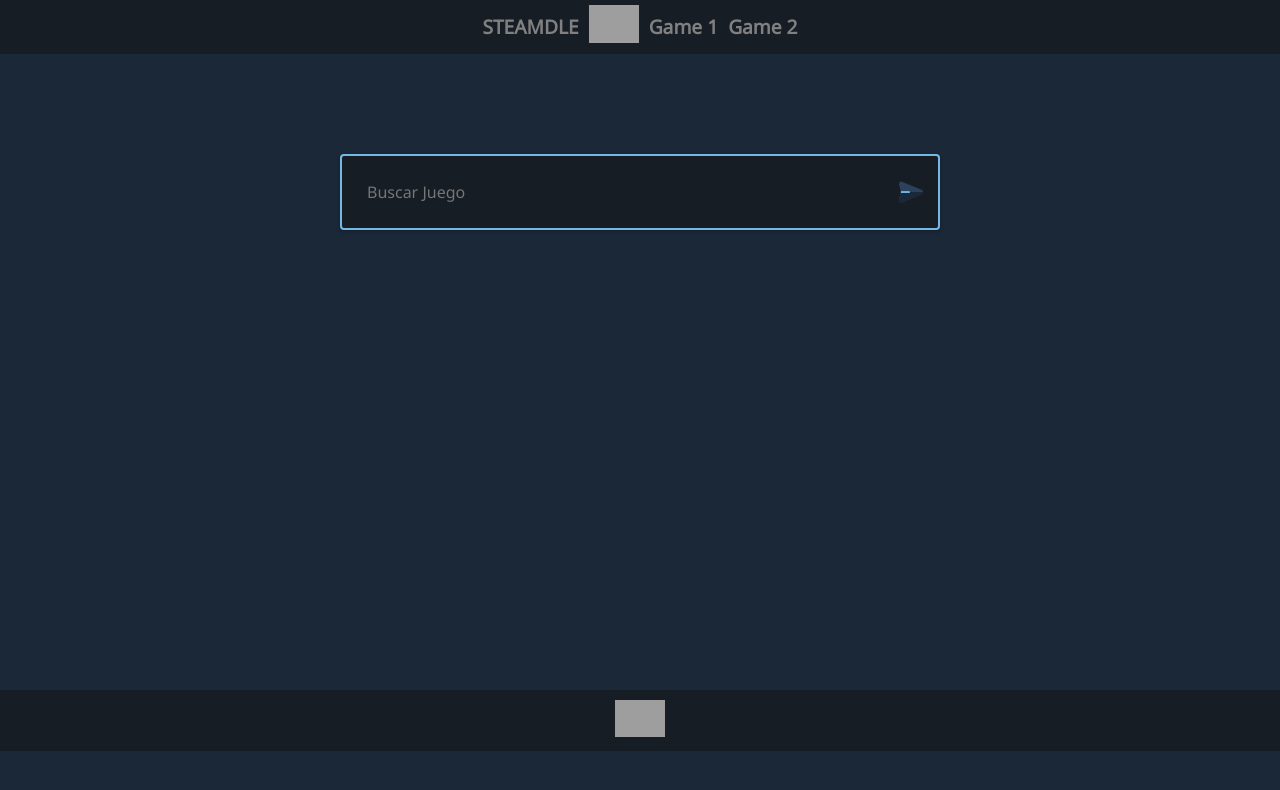
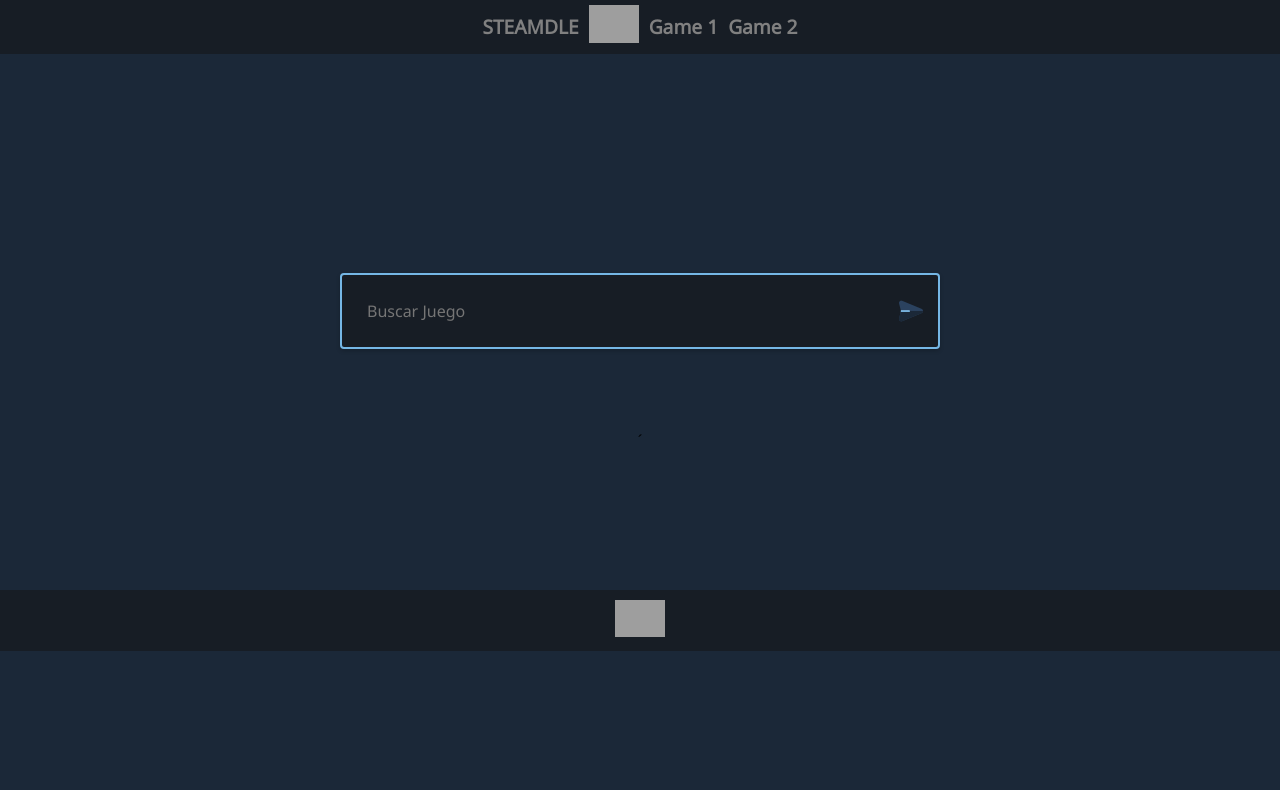
Before and after one commit to Bloch12/steamle, an Angular app: page /app-game1 in a window 1280 px wide. Shown: the top 790 px of the page. Built offline with nearby package versions, Linux system fonts and the light colour scheme; no server answers; grey boxes are pictures that could not be loaded.

Commit message:
pista css
css de la pista juego 1

```diff
--- a/src/app/comparador/comparador.component.css
+++ b/src/app/comparador/comparador.component.css
@@ -11,10 +11,31 @@
 search-bar{
     display: flex;
     justify-content: center;
-    margin: 100px;
+    margin: 80px;
 }
 
 
 .comparatorContainter{
     min-height: 67vh;
+    display: flex;
+    flex-direction: column;
+    justify-content: center;
+    align-items: center;
 }
+
+
+
+.pista button{
+    background-color: #75b7e6;
+    font-family: 'Noto Sans', sans-serif;
+    font-size: large;
+    border: none;
+    border-radius: 5px;
+    cursor: pointer;
+    font-weight: 900;
+    color: #171d25;
+}
+
+.pista img{
+    max-height: 200px;
+}
--- a/src/app/comparador/comparador.component.html
+++ b/src/app/comparador/comparador.component.html
@@ -1,7 +1,9 @@
 <section class = "comparatorContainter">
-  <button *ngIf = "getSearchedGames().length >= 3 && !hint" (click) = setHintTrue()> Pista</button>
-  <img *ngIf = "hint"  src="{{getRandomGame().image}}" alt = "randomGame.name image" style="width: 100px; height: 100px;">
   <search-bar *ngIf="!getIsWin()" (button)="addGame($event)"></search-bar>
+  <div class="pista">
+    <button *ngIf = "getSearchedGames().length >= 3 && !hint" (click) = changeHintState()> Pista</button>
+    <img *ngIf = "hint"  src="{{getRandomGame().image}}" alt = "randomGame.name image" (click) = changeHintState() >´
+  </div>
   <ul *ngIf="getRandomGame()" class="comparedGames">
     <app-compared-game  *ngFor = "let s of getSearchedGames()" [userGame]= 's' [systemGame] = "getRandomGame()" ></app-compared-game>
   </ul>
--- a/src/app/comparador/comparador.component.ts
+++ b/src/app/comparador/comparador.component.ts
@@ -46,7 +46,7 @@ export class ComparadorComponent{
         return this.searchedGamesService.isWin;
     }
 
-    setHintTrue(){
-        this.hint = true;
+    changeHintState(){
+        this.hint = !this.hint;
     }
 }
```
